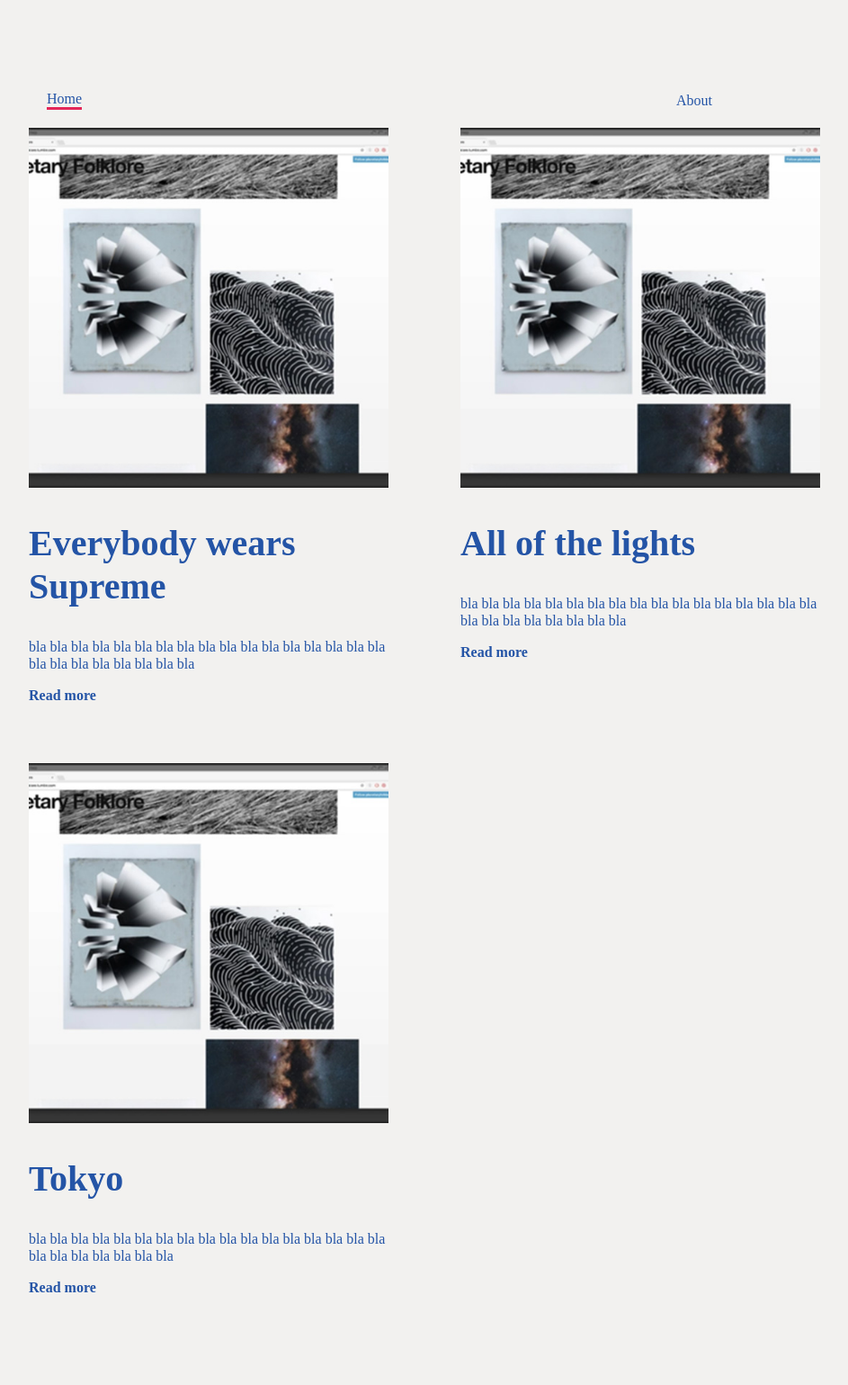
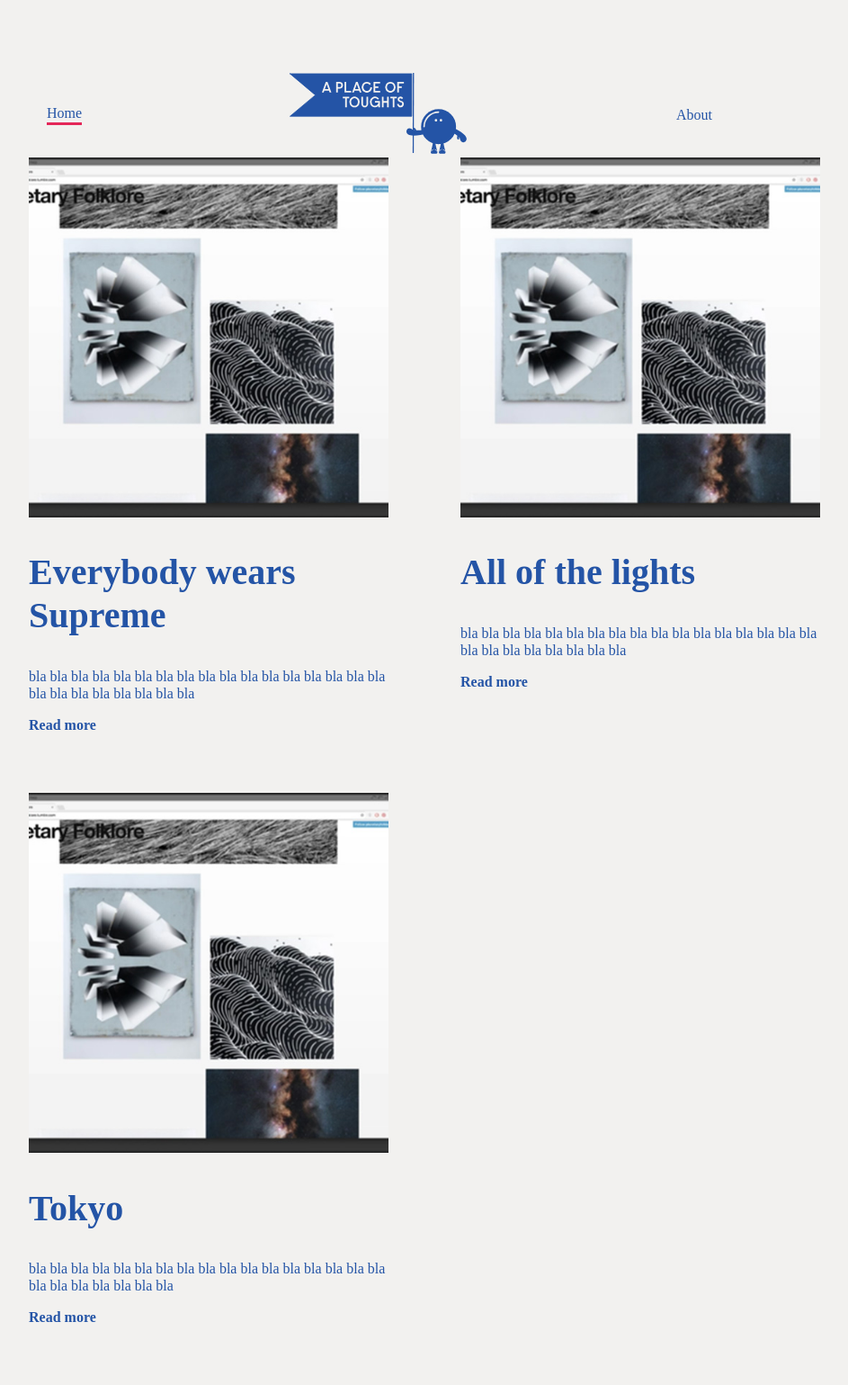
Before and after one commit to emho-lab/journal, a Jekyll site: the page built from index.html, in a window 1280 px wide. Shown: the whole page at 90% size, without its empty margins (218-1161 px from the left). Built offline with Jekyll 4.4.1, drawn with Linux system fonts in a browser that asks for light colours; before the commit the page ends 1506 px from its top, so only the background shows below that.

Commit message:
test new headerV4

```diff
--- a/assets/css/app.scss
+++ b/assets/css/app.scss
@@ -101,7 +101,7 @@ a {
 
 
 
-div.logo {
+img.logo {
   width: 200px;
   }
 
```
